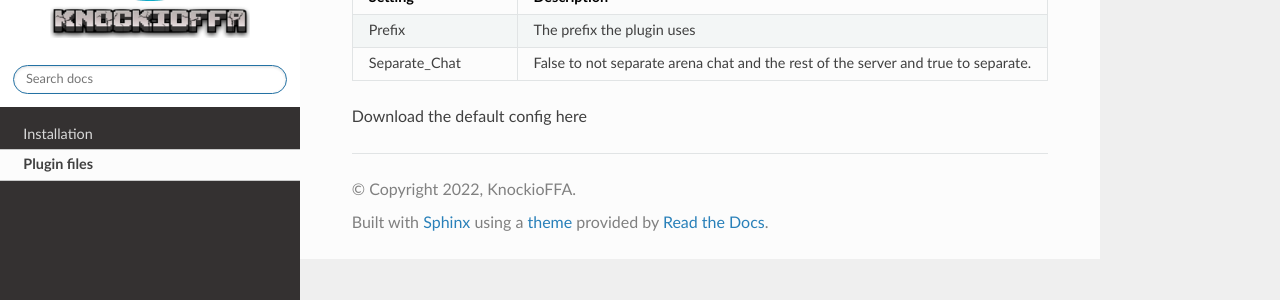
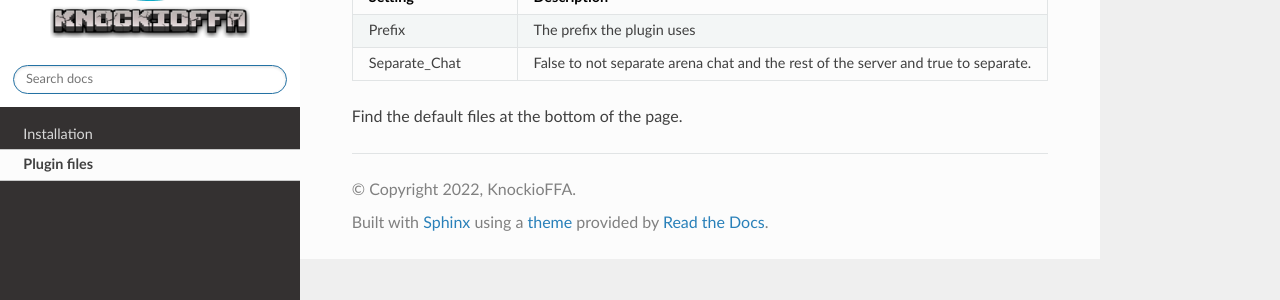
Before and after one commit to JustLeader69420/KnockioFFAdocs, a Sphinx documentation site: the page built from docs/source/files.rst, in a window 1280 px wide. Shown: the part 221-521 px from the top of the page. Built offline with Sphinx 7.4.7 and the Read the Docs theme 2.0.0, drawn with Linux system fonts in a browser that asks for light colours; pages that are not in the unit, such as notebooks, are missing from menus.

Commit message:
Update files.rst

```diff
--- a/docs/source/files.rst
+++ b/docs/source/files.rst
@@ -15,4 +15,4 @@ Plugin files
      - False to not separate arena chat and the rest of the server and true to separate.
 
 
-Download the default config here
+Find the default files at the bottom of the page.
```
